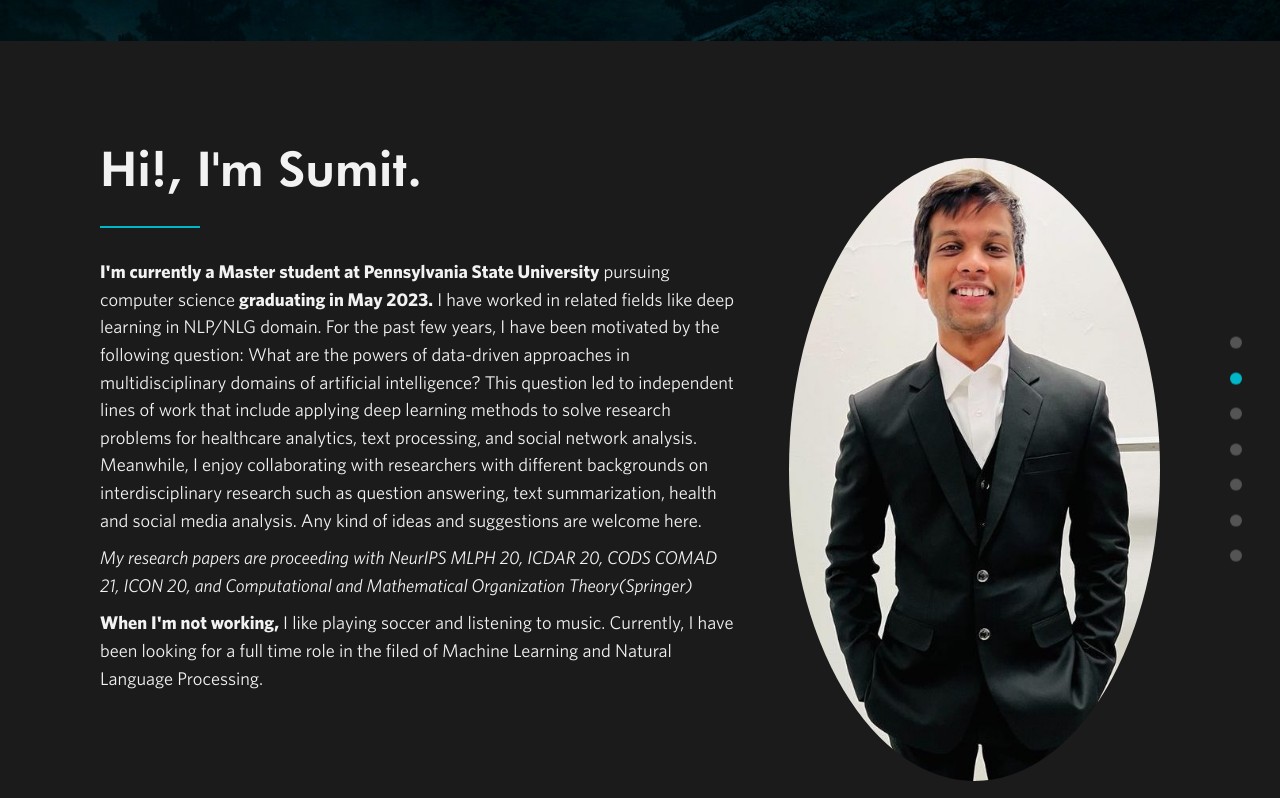
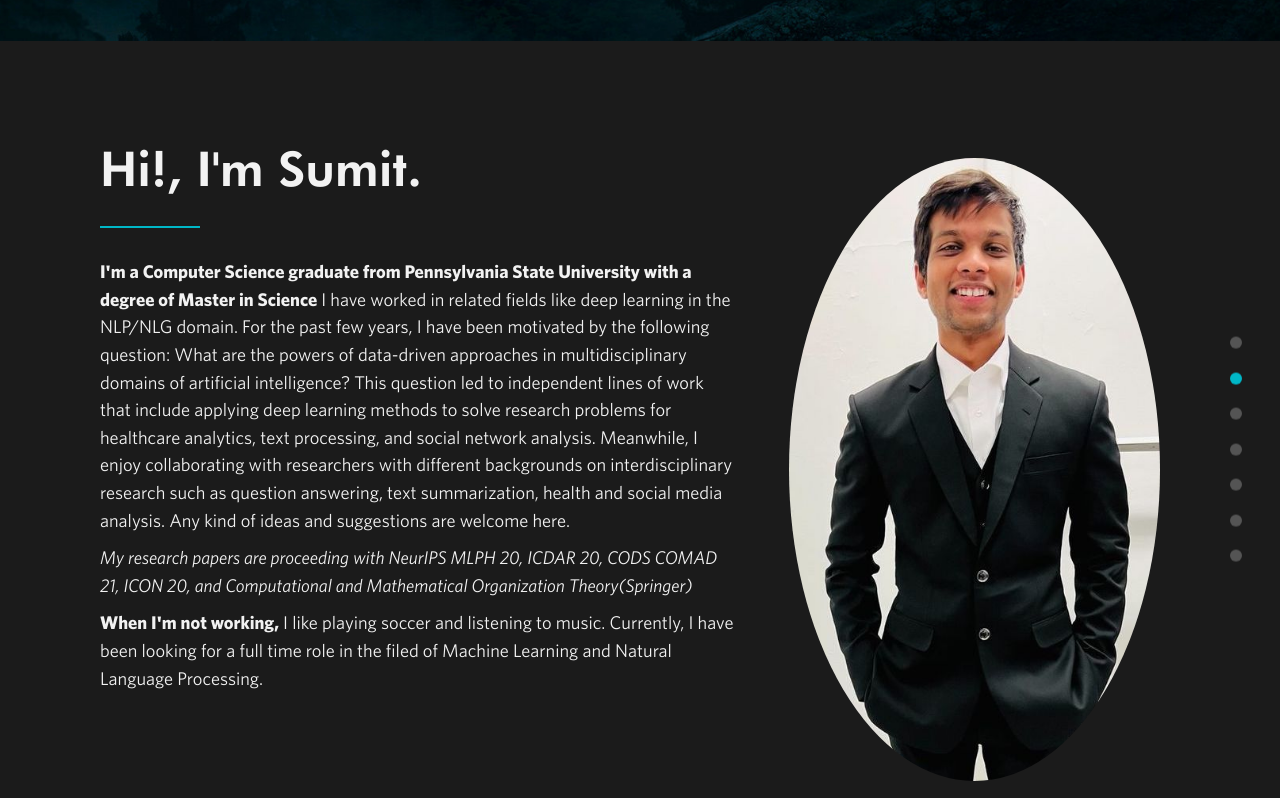
Before and after one commit to sumit6597/sumit6597.github.io, a Jekyll site: the page built from index.html, in a window 1280 px wide and 900 px high, scrolled down 888 px, cut to the strip 0-798 px from the top of the window. Built offline with Jekyll 4.4.1, drawn with Linux system fonts in a browser that asks for light colours; nearby versions of some CDN libraries.

Commit message:
Update about.html

```diff
--- a/_includes/about.html
+++ b/_includes/about.html
@@ -7,7 +7,7 @@
       <div class="about-wrapper">
         <img class="headshot" src="img/meraphotu.jpg" alt="headshot">
         <div class="about-text-wrapper">
-          <p class="about-text"><strong>I'm currently a Master student at Pennsylvania State University</strong> pursuing computer science <strong>graduating in May 2023.</strong> I have worked in related fields like deep learning in NLP/NLG domain. For the past few years, I have been motivated by the following question: What are the powers of data-driven approaches in multidisciplinary domains of artificial intelligence? This question led to independent lines of work that include applying deep learning methods to solve research problems for healthcare analytics, text processing, and social network analysis. Meanwhile, I enjoy collaborating with researchers with different backgrounds on interdisciplinary research such as question answering, text summarization, health and social media analysis. Any kind of ideas and suggestions are welcome here. </p>
+          <p class="about-text"><strong>I'm a Computer Science graduate from Pennsylvania State University with a degree of Master in Science </strong> I have worked in related fields like deep learning in the NLP/NLG domain. For the past few years, I have been motivated by the following question: What are the powers of data-driven approaches in multidisciplinary domains of artificial intelligence? This question led to independent lines of work that include applying deep learning methods to solve research problems for healthcare analytics, text processing, and social network analysis. Meanwhile, I enjoy collaborating with researchers with different backgrounds on interdisciplinary research such as question answering, text summarization, health and social media analysis. Any kind of ideas and suggestions are welcome here. </p>
           <p class="about-text"><cite> My research papers are proceeding with NeurIPS MLPH 20, ICDAR 20, CODS COMAD 21, ICON 20, and Computational and Mathematical Organization Theory(Springer) </p>
           <p class="about-text"><strong>When I'm not working,</strong> I like playing soccer and listening to music. Currently, I have been looking for a full time role in the filed of Machine Learning and Natural Language Processing.</p>
         </div>
```
